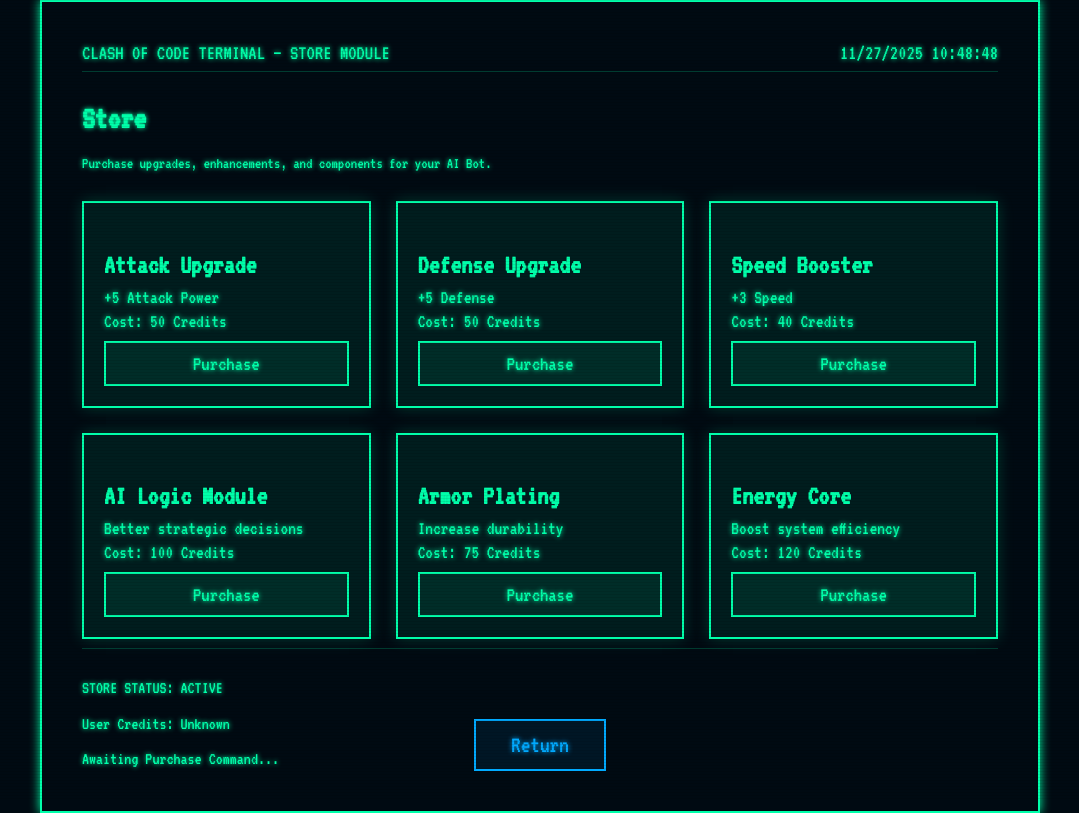
After one commit to Alraya73awad/CSP1123_G06, a Flask app: page /store in a window 1280 px wide. The commit adds this page. Shown: the whole page, without its empty margins (100-1179 px from the left). Run offline with Flask 3, Linux system fonts and the light colour scheme.

Commit message:
made the store template

```diff
--- /dev/null
+++ b/templates/store.html
@@ -0,0 +1,237 @@
+<!DOCTYPE html>
+<html lang="en">
+<head>
+    <meta charset="UTF-8">
+    <meta name="viewport" content="width=device-width, initial-scale=1.0">
+    <title>Clash of Code - Store Terminal</title>
+
+    <link href="https://fonts.googleapis.com/css2?family=VT323&display=swap" rel="stylesheet">
+
+    <style>
+        :root {
+            --terminal-bg: #000a12;
+            --terminal-fg: #00ffaa;
+            --glow-color: #00ffaa;
+            --border-color: #00ffaa;
+            --button-hover: rgba(0, 255, 170, 0.3);
+            --item-bg: rgba(0, 255, 170, 0.08);
+            font-family: 'VT323', monospace;
+        }
+
+        body {
+            background-color: var(--terminal-bg);
+            color: var(--terminal-fg);
+            margin: 0;
+            display: flex;
+            justify-content: center;
+            align-items: center;
+            min-height: 100vh;
+            overflow: hidden;
+        }
+
+        .terminal-container {
+            width: 95%;
+            max-width: 1000px;
+            padding: 40px;
+            border: 2px solid var(--border-color);
+            box-shadow: 0 0 10px var(--glow-color);
+            position: relative;
+            box-sizing: border-box;
+        }
+
+        .terminal-container::before {
+            content: '';
+            position: fixed;
+            top: 0;
+            left: 0;
+            width: 100%;
+            height: 100%;
+            background: repeating-linear-gradient(
+                to bottom,
+                rgba(0, 0, 0, 0.15),
+                rgba(0, 0, 0, 0.25) 1px,
+                transparent 1px,
+                transparent 3px
+            );
+            pointer-events: none;
+            opacity: 0.4;
+        }
+
+        h1, h2, span, p, button, a {
+            text-shadow: 0 0 5px var(--glow-color);
+        }
+
+        .header {
+            display: flex;
+            justify-content: space-between;
+            font-size: 1.3rem;
+            border-bottom: 1px solid rgba(0, 255, 170, 0.2);
+            margin-bottom: 30px;
+            padding-bottom: 8px;
+        }
+
+        .store-grid {
+            display: grid;
+            grid-template-columns: repeat(3, 1fr);
+            gap: 25px;
+            margin-top: 30px;
+        }
+
+        .store-item {
+            border: 2px solid var(--border-color);
+            padding: 20px;
+            background: var(--item-bg);
+            box-shadow: 0 0 15px rgba(0,255,170,0.2);
+            transition: 0.2s;
+        }
+
+        .store-item:hover {
+            transform: scale(1.02);
+            box-shadow: 0 0 25px rgba(0,255,170,0.5);
+        }
+
+        .store-item h3 {
+            font-size: 1.7rem;
+            margin-bottom: 10px;
+        }
+
+        .store-item p {
+            margin: 5px 0;
+            font-size: 1.2rem;
+        }
+
+        .buy-btn {
+            margin-top: 10px;
+            display: block;
+            text-align: center;
+            border: 2px solid var(--border-color);
+            padding: 10px;
+            font-size: 1.3rem;
+            text-decoration: none;
+            color: var(--terminal-fg);
+            background: rgba(0,255,170,0.07);
+            transition: 0.2s;
+        }
+
+        .buy-btn:hover {
+            background: var(--button-hover);
+            box-shadow: 0 0 15px var(--glow-color);
+        }
+
+        .back-btn {
+            margin-top: 30px;
+            display: inline-block;
+            padding: 12px 35px;
+            border: 2px solid #00aaff;
+            color: #00aaff;
+            background: rgba(0,170,255,0.08);
+            text-decoration: none;
+            font-size: 1.5rem;
+            text-shadow: 0 0 5px #00aaff;
+            transition: 0.2s;
+        }
+
+        .back-btn:hover {
+            background: rgba(0,170,255,0.25);
+            box-shadow: 0 0 15px #00aaff;
+        }
+
+        .status-area {
+            position: absolute;
+            bottom: 25px;
+            left: 40px;
+            right: 40px;
+            border-top: 1px solid rgba(0, 255, 170, 0.2);
+            padding-top: 12px;
+            font-size: 1.1rem;
+        }
+    </style>
+</head>
+
+<body>
+
+<div class="terminal-container">
+
+    <div class="header">
+        <span>CLASH OF CODE TERMINAL — STORE MODULE</span>
+        <span id="datetime-display">--/--/---- --:--:--</span>
+    </div>
+
+    <h1>Store</h1>
+    <p>Purchase upgrades, enhancements, and components for your AI Bot.</p>
+
+    <div class="store-grid">
+        <!-- ITEM 1 -->
+        <div class="store-item">
+            <h3>Attack Upgrade</h3>
+            <p>+5 Attack Power</p>
+            <p>Cost: 50 Credits</p>
+            <a class="buy-btn" href="#">Purchase</a>
+        </div>
+
+        <!-- ITEM 2 -->
+        <div class="store-item">
+            <h3>Defense Upgrade</h3>
+            <p>+5 Defense</p>
+            <p>Cost: 50 Credits</p>
+            <a class="buy-btn" href="#">Purchase</a>
+        </div>
+
+        <!-- ITEM 3 -->
+        <div class="store-item">
+            <h3>Speed Booster</h3>
+            <p>+3 Speed</p>
+            <p>Cost: 40 Credits</p>
+            <a class="buy-btn" href="#">Purchase</a>
+        </div>
+
+        <!-- ITEM 4 -->
+        <div class="store-item">
+            <h3>AI Logic Module</h3>
+            <p>Better strategic decisions</p>
+            <p>Cost: 100 Credits</p>
+            <a class="buy-btn" href="#">Purchase</a>
+        </div>
+
+        <!-- ITEM 5 -->
+        <div class="store-item">
+            <h3>Armor Plating</h3>
+            <p>Increase durability</p>
+            <p>Cost: 75 Credits</p>
+            <a class="buy-btn" href="#">Purchase</a>
+        </div>
+
+        <!-- ITEM 6 -->
+        <div class="store-item">
+            <h3>Energy Core</h3>
+            <p>Boost system efficiency</p>
+            <p>Cost: 120 Credits</p>
+            <a class="buy-btn" href="#">Purchase</a>
+        </div>
+    </div>
+
+    <div style="text-align:center; margin-top: 50px;">
+        <a href="{{ url_for('index') }}" class="back-btn">Return</a>
+    </div>
+
+    <div class="status-area">
+        <p>STORE STATUS: ACTIVE</p>
+        <p>User Credits: {{ credits if credits else "Unknown" }}</p>
+        <p>Awaiting Purchase Command...</p>
+    </div>
+
+</div>
+
+<script>
+    function updateDateTime() {
+        const now = new Date();
+        const date = now.toLocaleDateString('en-US');
+        const time = now.toLocaleTimeString('en-US', { hour12: false });
+        document.getElementById("datetime-display").textContent = `${date} ${time}`;
+    }
+    setInterval(updateDateTime, 1000);
+    updateDateTime();
+</script>
+
+</body>
+</html>
```
Also changed, not shown: templates/base.html (+126 -52 lines), templates/index.html (+32 -93 lines), templates/register.html (+25 -18 lines).
